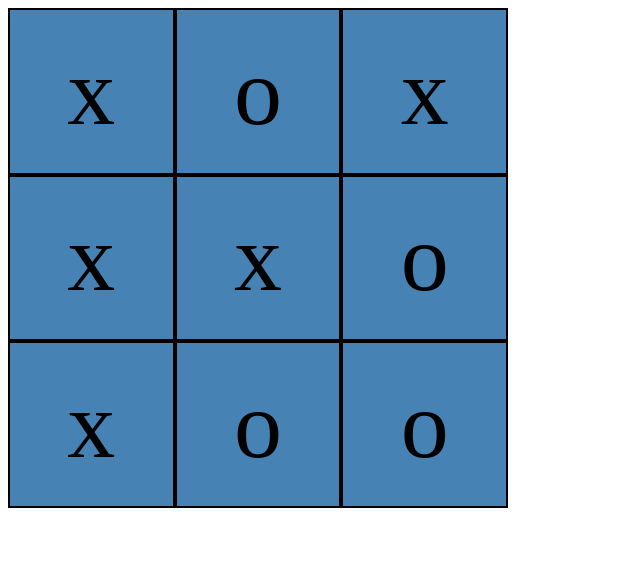
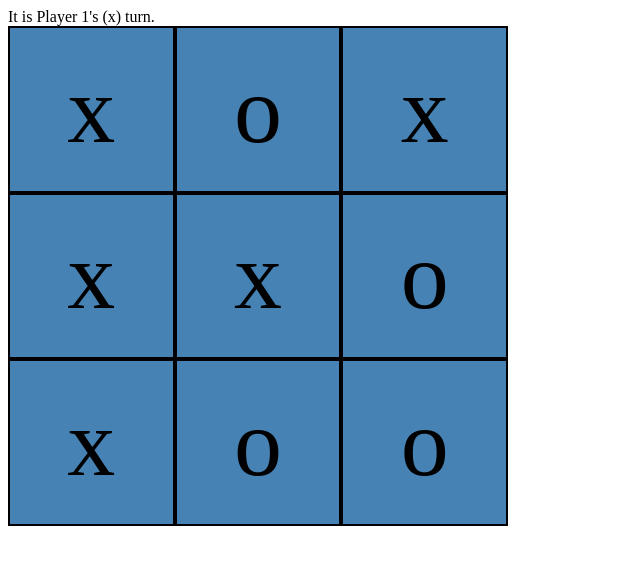
Before and after one commit to flipott/tic-tac-toe, a plain HTML site: page index.html in a window 1280 px wide. Shown: the whole page, without its empty margins (0-640 px from the left). Drawn offline with Linux system fonts and the light colour scheme.

Commit message:
Add player display div and page title

```diff
--- a/index.html
+++ b/index.html
@@ -6,9 +6,10 @@
     <meta name="viewport" content="width=device-width, initial-scale=1.0">
     <link rel="stylesheet" href="styles.css">
     <script src="script.js" defer></script>
-    <title>Document</title>
+    <title>Tic-Tac-Toe</title>
 </head>
 <body>
+    <div class="player-display">It is Player 1's (x) turn.</div>
     <div class="grid"></div>
 </body>
 </html>
```
